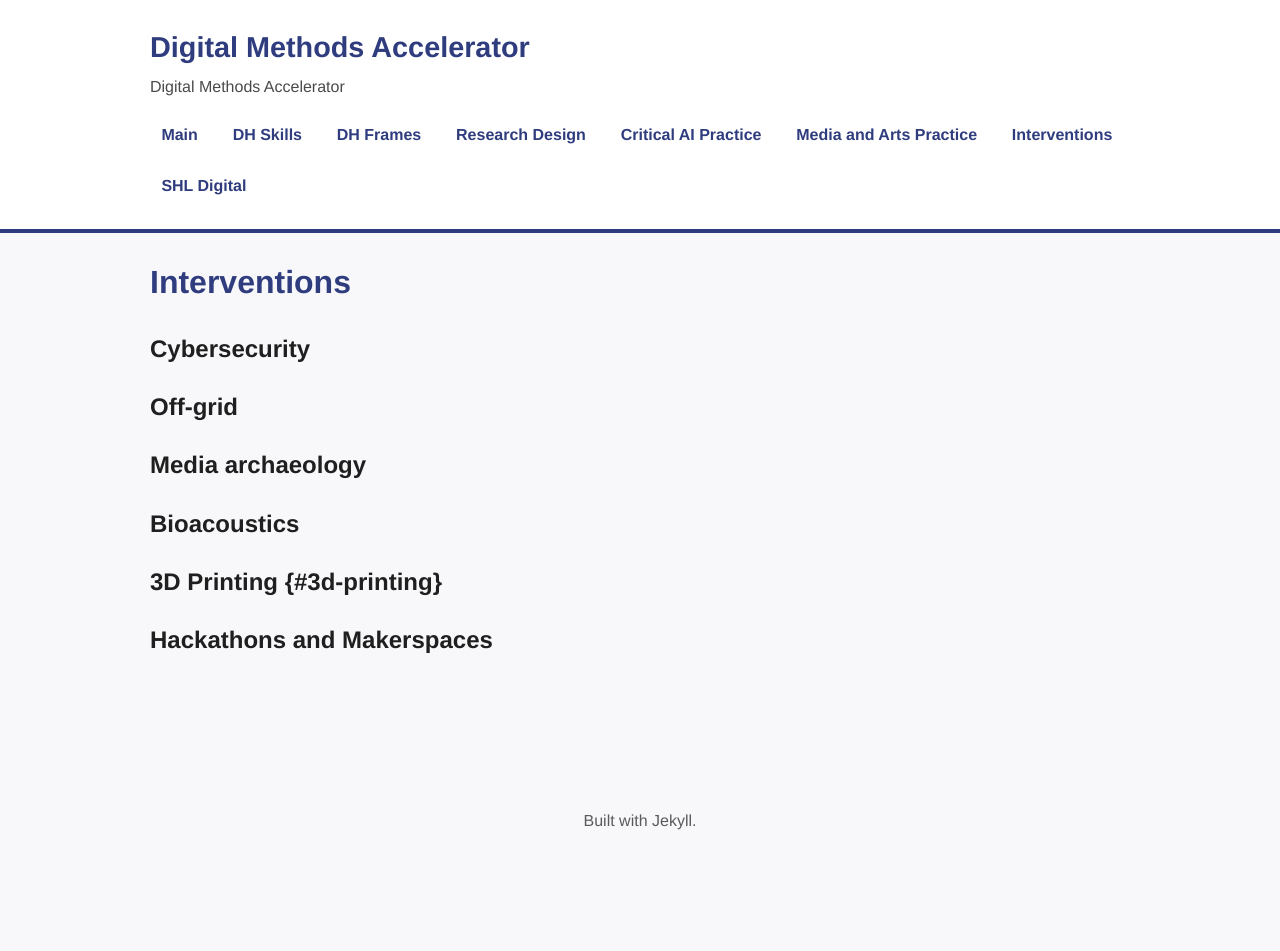
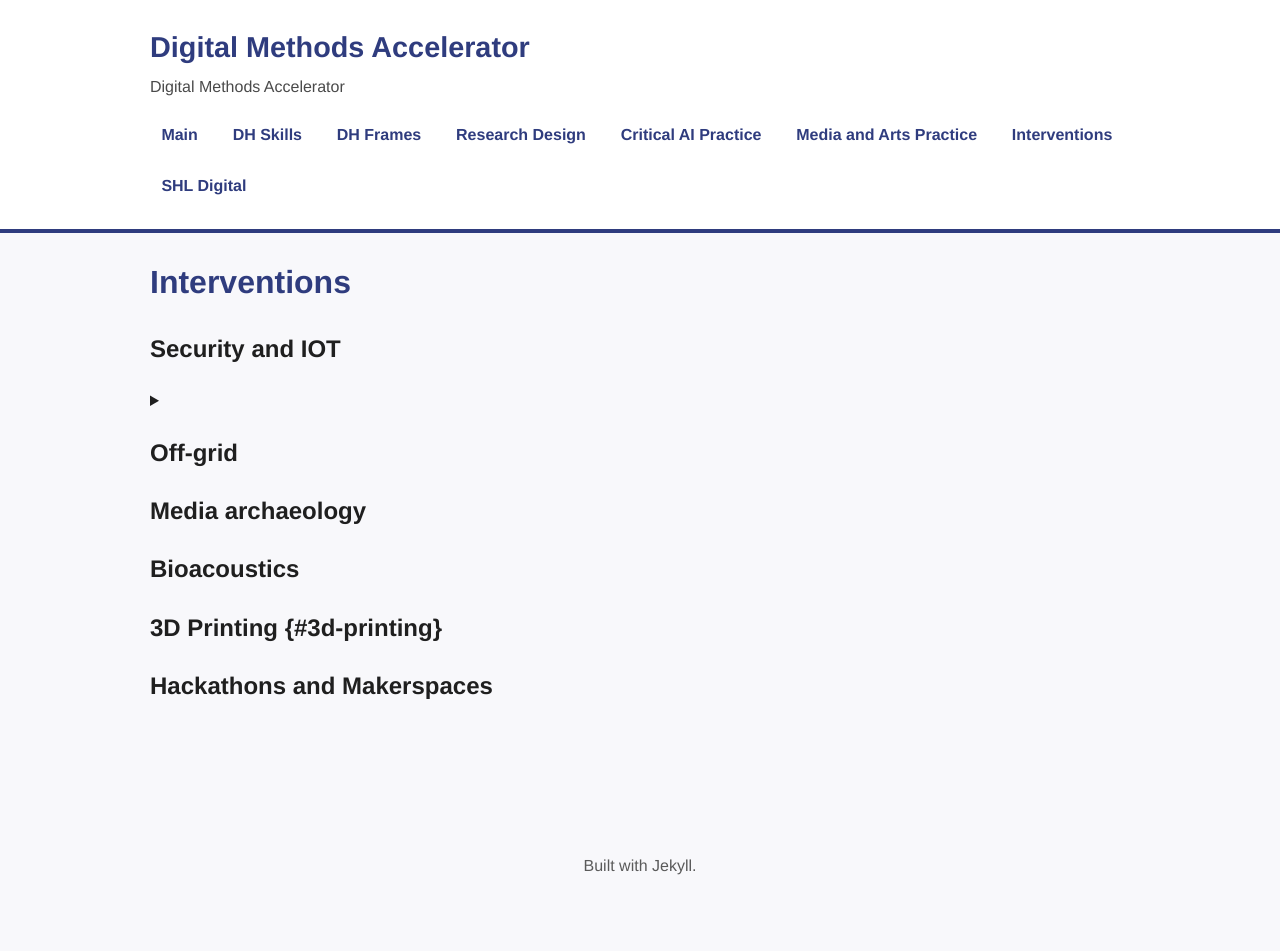
Before and after one commit to franciscrot/dma, a Jekyll site: the page built from interventions.md, in a window 1280 px wide. Built offline with Jekyll 4.4.1, drawn with Linux system fonts in a browser that asks for light colours; before the commit the page ends 905 px from its top, so only the background shows below that; some of the changed text lies outside the part shown.

Commit message:
Update interventions.md

```diff
--- a/interventions.md
+++ b/interventions.md
@@ -5,7 +5,28 @@ title: Interventions
 
 # Interventions
 
-## Cybersecurity {#cybersecurity}
+## Security and IOT {#security-IOT}
+
+<details><summary></summary>
+
+- We are surrounded by invisible conversations between objects. Doors, phones, cars, printers, tills, and routers are constantly exchanging information.
+Information must travel through something physical. It moves through wires (USB, Ethernet), light (a TV remote’s infrared flashes), or radio waves (Wi-Fi, Bluetooth, car key fobs).
+- The Flipper Zero is an example of a device for experimenting with these signals. It can read and generate infrared, RFID, NFC, and certain sub-GHz radio signals, helping make invisible systems visible.
+- Security research is learning how these layers, signals, and infrastructures fit together, then testing them safely and legally. You observe, measure, document, and question assumptions — usually on your own devices or with permission.
+- A signal is simply timed changes — flashes of light, pulses of voltage, bursts of radio. Meaning comes from the pattern.
+- To understand each other, devices follow agreed rules called protocols. If both sides use the same format and timing rules, a pattern becomes a message like “unlock” or “pay £3.50.”
+- RFID (Radio-Frequency Identification) is a way for small tags to communicate using radio waves. A card or sticker has a tiny chip and antenna; a reader powers it - wirelessly and reads its data. Bus passes, library books, and warehouse tags use RFID.
+- Different wireless systems use different parts of the radio spectrum. Wi-Fi and Bluetooth often use 2.4 GHz; many garage or car fobs use lower frequencies like 433 MHz. They don’t clash because they’re in different “lanes.”
+- Many everyday systems rely on tokens and identity. A contactless card, hotel key, or building pass may present a serial number — sometimes with strong cryptography, sometimes not.
+- Some signals can be replayed, whereas others are designed not to be. A basic infrared remote often works if copied. Many car fobs use rolling codes so that yesterday’s signal will not work today.
+- Every system has layers. Hardware (chips and antennas), firmware (device code), software (apps), and backend servers. Each of these layers may have security vulnerabilities.
+- Infrastructure often joins small devices to larger systems. For example, the BEEP! of a badge reader may connect to a building controller, which then connects to a database that decides who can enter.
+- NFC (Near Field Communication) is a short-range form of RFID. It works at 13.56 MHz and only over a few centimetres, which is why you have to tap your bank card or phone close to the reader.
+- An SDR (Software-Defined Radio) is a radio you control with software. Instead of being built for one purpose like a Wi-Fi chip, it lets you tune across frequencies and visualise signals — like turning the air into something you can see on a screen.
+- IoT (Internet of Things) refers to everyday objects connected to the internet. Smart plugs, thermostats, doorbells, and lightbulbs all contain small computers that send and receive data.
+- IoT devices combine physical sensors with networks. A smart thermostat measures temperature, sends that data over Wi-Fi, and receives instructions from an app or cloud service.
+
+</details>
 
 ## Off-grid {#off-grid}
 
```
